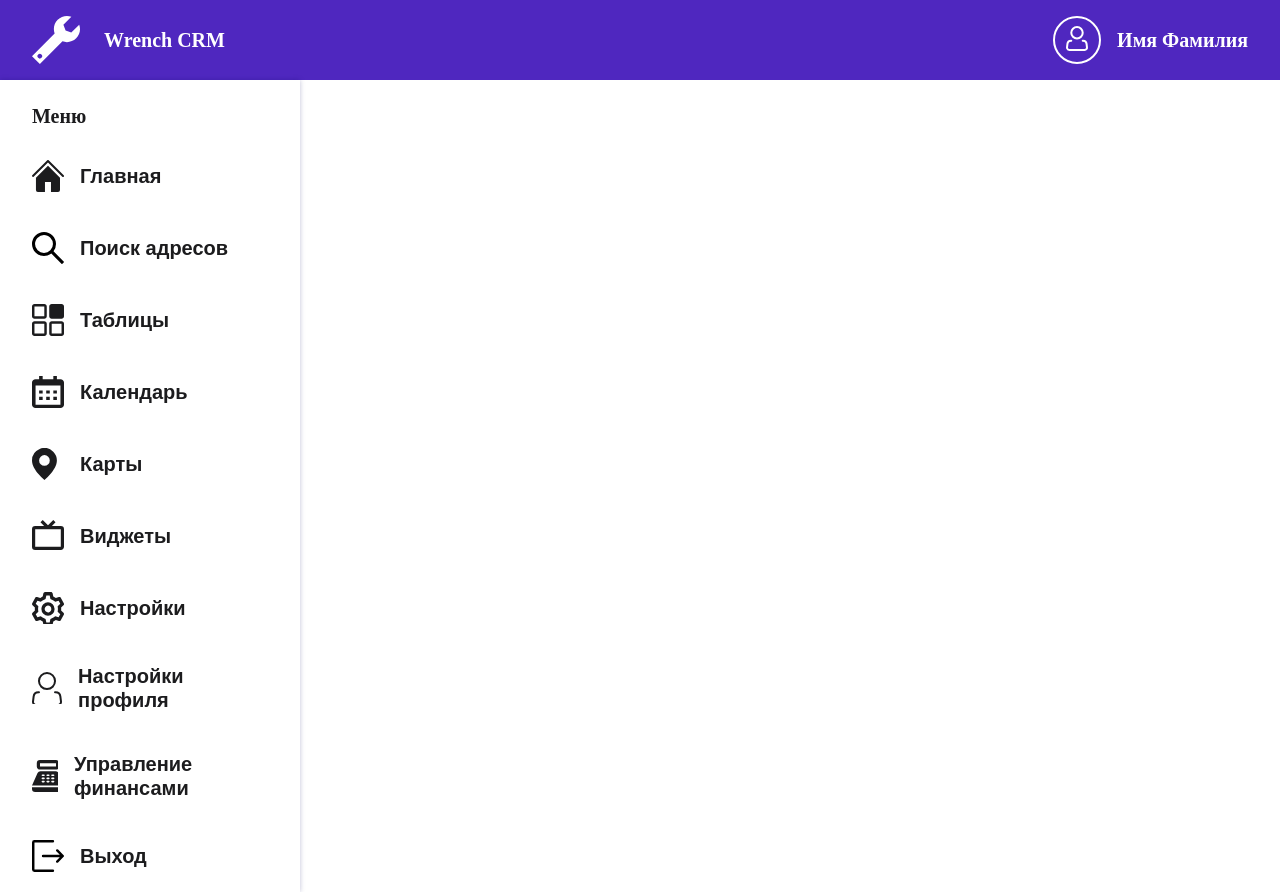
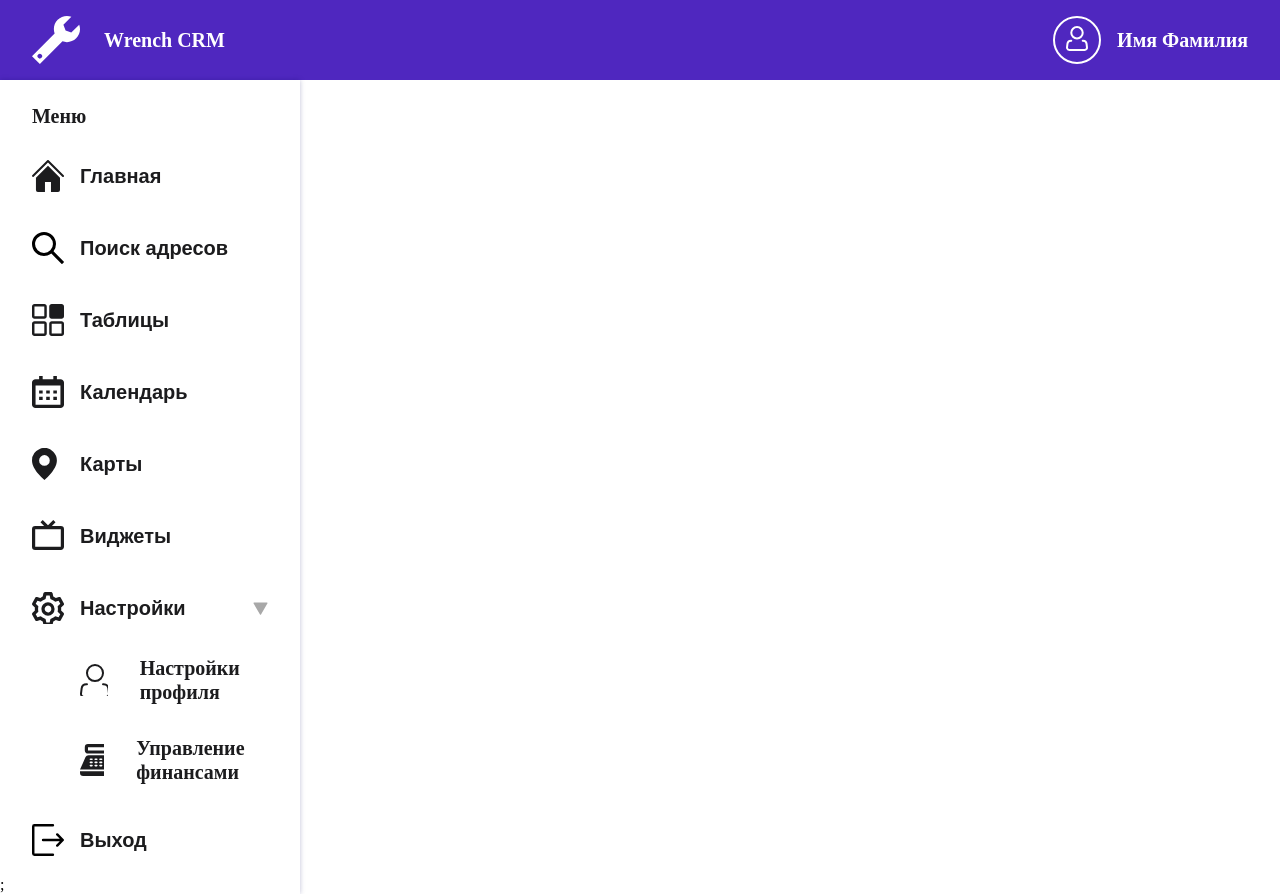
Before and after one commit to AzizJP/wrench, a React app: page / in a window 1280 px wide. Both pictures are taken after a click on the button "Настройки". Built offline with nearby package versions, Linux system fonts and the light colour scheme.

Commit message:
feat: add nesting for settings

```diff
--- a/src/components/Sidebar/Sidebar.tsx
+++ b/src/components/Sidebar/Sidebar.tsx
@@ -3,62 +3,7 @@ import {FC, memo} from 'react';
 
 import mq from '../../../types/common';
 
-import {ReactComponent as Calendar} from '../../assets/calendar-menu-icon.svg';
-import {ReactComponent as Exit} from '../../assets/exit-menu-icon.svg';
-import {ReactComponent as FinanceSettings} from '../../assets/finance-settings-icon.svg';
-import {ReactComponent as Location} from '../../assets/location-menu-icon.svg';
-import {ReactComponent as Main} from '../../assets/main-menu-icon.svg';
-import {ReactComponent as ProfileSettings} from '../../assets/profile-settings-icon.svg';
-import {ReactComponent as Search} from '../../assets/search-menu-icon.svg';
-import {ReactComponent as Settings} from '../../assets/settings-menu-icon.svg';
-import {ReactComponent as Table} from '../../assets/table-menu-icon.svg';
-import {ReactComponent as Widget} from '../../assets/widget-menu-icon.svg';
-
 import SidebarItem from './SidebarItem';
-import {MenuItemsType} from './types';
-
-const MenuItems: Array<MenuItemsType> = [
-  {
-    icon: <Main />,
-    title: 'Главная',
-  },
-  {
-    icon: <Search />,
-    title: 'Поиск адресов',
-  },
-  {
-    icon: <Table />,
-    title: 'Таблицы',
-  },
-  {
-    icon: <Calendar />,
-    title: 'Календарь',
-  },
-  {
-    icon: <Location />,
-    title: 'Карты',
-  },
-  {
-    icon: <Widget />,
-    title: 'Виджеты',
-  },
-  {
-    icon: <Settings />,
-    title: 'Настройки',
-  },
-  {
-    icon: <ProfileSettings />,
-    title: 'Настройки профиля',
-  },
-  {
-    icon: <FinanceSettings />,
-    title: 'Управление финансами',
-  },
-  {
-    icon: <Exit />,
-    title: 'Выход',
-  },
-];
 
 const SidebarWrapper = styled.section`
   display: none;
@@ -90,9 +35,7 @@ const Sidebar: FC = memo(() => {
     <SidebarWrapper>
       <SidebarTitle>Меню</SidebarTitle>
       <SidebarList>
-        {MenuItems.map(({icon, title}) => (
-          <SidebarItem icon={icon} title={title} key={title} />
-        ))}
+        <SidebarItem />
       </SidebarList>
     </SidebarWrapper>
   );
--- a/src/components/Sidebar/SidebarItem.tsx
+++ b/src/components/Sidebar/SidebarItem.tsx
@@ -1,7 +1,65 @@
 import styled from '@emotion/styled';
-import {FC, memo} from 'react';
+import {FC, memo, useCallback, useState} from 'react';
+
+import {ReactComponent as Arrow} from '../../assets/arrow-menu-icon.svg';
+import {ReactComponent as Calendar} from '../../assets/calendar-menu-icon.svg';
+import {ReactComponent as Exit} from '../../assets/exit-menu-icon.svg';
+import {ReactComponent as FinanceSettings} from '../../assets/finance-settings-icon.svg';
+import {ReactComponent as Location} from '../../assets/location-menu-icon.svg';
+import {ReactComponent as Main} from '../../assets/main-menu-icon.svg';
+import {ReactComponent as ProfileSettings} from '../../assets/profile-settings-icon.svg';
+import {ReactComponent as Search} from '../../assets/search-menu-icon.svg';
+import {ReactComponent as Settings} from '../../assets/settings-menu-icon.svg';
+import {ReactComponent as Table} from '../../assets/table-menu-icon.svg';
+import {ReactComponent as Widget} from '../../assets/widget-menu-icon.svg';
 
 import {MenuItemsType} from './types';
+
+const MenuItems: Array<MenuItemsType> = [
+  {
+    icon: <Main />,
+    title: 'Главная',
+  },
+  {
+    icon: <Search />,
+    title: 'Поиск адресов',
+  },
+  {
+    icon: <Table />,
+    title: 'Таблицы',
+  },
+  {
+    icon: <Calendar />,
+    title: 'Календарь',
+  },
+  {
+    icon: <Location />,
+    title: 'Карты',
+  },
+  {
+    icon: <Widget />,
+    title: 'Виджеты',
+  },
+  {
+    icon: <Settings />,
+    title: 'Настройки',
+    children: [
+      {
+        childIcon: <ProfileSettings />,
+        childTitle: 'Настройки профиля',
+      },
+      {
+        childIcon: <FinanceSettings />,
+        childTitle: 'Управление финансами',
+      },
+    ],
+  },
+
+  {
+    icon: <Exit />,
+    title: 'Выход',
+  },
+];
 
 const SidebarItemWrapper = styled.button`
   display: flex;
@@ -35,12 +93,89 @@ const SidebarItemName = styled.h4`
   color: #1c1c1e;
 `;
 
-const SidebarItem: FC<MenuItemsType> = memo(({icon, title}) => {
+const SettingsItemWrapper = styled.li`
+  display: flex;
+  padding: 16px 0 16px 80px;
+  gap: 32px;
+  align-items: center;
+  cursor: pointer;
+  &:hover {
+    background-color: rgba(79, 39, 191, 0.1);
+  }
+  &:first-of-type {
+    padding-top: 12px;
+  }
+  &:last-of-type {
+    padding-bottom: 20px;
+  }
+`;
+
+const ItemsWrapper = styled.div`
+  display: flex;
+  flex-direction: column;
+`;
+
+const SettingsWrapper = styled.div`
+  display: flex;
+  flex-direction: column;
+`;
+
+const SidebarItemArrowIcon = styled.span`
+  margin-left: 51px;
+  width: 15px;
+  height: 15px;
+  & > svg {
+    height: 100%;
+    width: 100%;
+  }
+  & > strong {
+    & > svg {
+      transform: rotate(180deg);
+      height: 100%;
+      width: 100%;
+    }
+  }
+`;
+
+const SidebarItem: FC = memo(() => {
+  const [isOpened, setIsOpened] = useState(false);
+  const settingsToogler = useCallback(() => {
+    setIsOpened(!isOpened);
+  }, [isOpened]);
+
   return (
-    <SidebarItemWrapper>
-      <SidebarItemIcon>{icon}</SidebarItemIcon>
-      <SidebarItemName>{title}</SidebarItemName>
-    </SidebarItemWrapper>
+    <>
+      {MenuItems.map(({icon, title, children}) => (
+        <ItemsWrapper key={title}>
+          <SidebarItemWrapper onClick={children && settingsToogler}>
+            <SidebarItemIcon>{icon}</SidebarItemIcon>
+            <SidebarItemName>{title}</SidebarItemName>
+            {children && (
+              <SidebarItemArrowIcon>
+                {isOpened ? (
+                  <strong>
+                    <Arrow />
+                  </strong>
+                ) : (
+                  <Arrow />
+                )}
+              </SidebarItemArrowIcon>
+            )}
+          </SidebarItemWrapper>
+          {children &&
+            isOpened &&
+            children.map(({childIcon, childTitle}) => (
+              <SettingsWrapper key={childTitle}>
+                <SettingsItemWrapper>
+                  <SidebarItemIcon>{childIcon}</SidebarItemIcon>
+                  <SidebarItemName>{childTitle}</SidebarItemName>
+                </SettingsItemWrapper>
+              </SettingsWrapper>
+            ))}
+        </ItemsWrapper>
+      ))}
+      ;
+    </>
   );
 });
 
--- a/src/components/Sidebar/types.ts
+++ b/src/components/Sidebar/types.ts
@@ -1,6 +1,12 @@
 import {ReactNode} from 'react';
+
+interface MenuChildItemsType {
+  childIcon: ReactNode;
+  childTitle: string;
+}
 
 export interface MenuItemsType {
   icon: ReactNode;
   title: string;
+  children?: Array<MenuChildItemsType>;
 }
```
Also changed, not shown: src/assets/arrow-menu-icon.svg.
